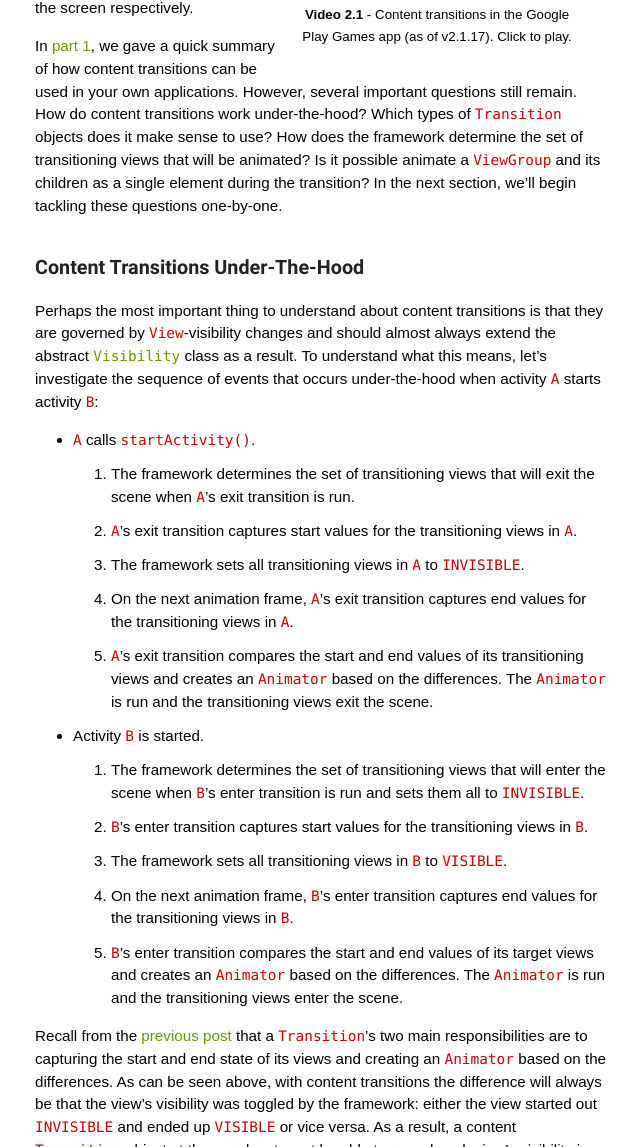
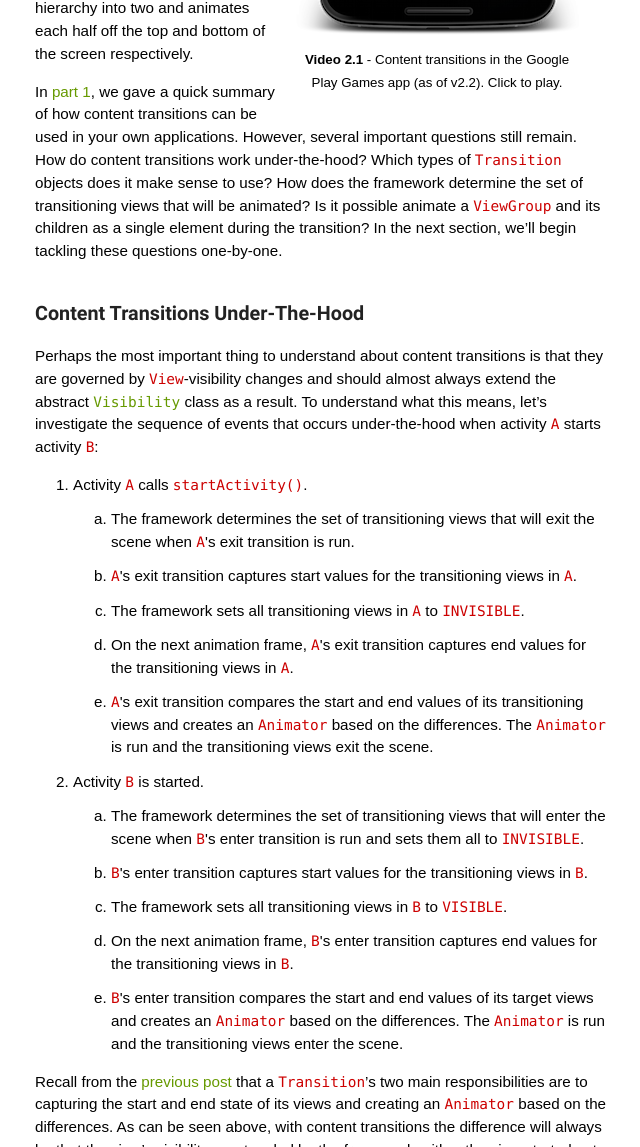
Before and after one commit to alexjlockwood/AndroidDesignPatterns, a Jekyll site: the page built from _posts/2014-12-05-activity-fragment-content-transitions-in-depth-part2.md, in a window 1280 px wide and 1400 px high, scrolled down 1267 px, cut to the strip 253-1400 px from the top of the window. Shown: the whole strip, without its empty margins (249-889 px from the left). Built offline with Jekyll 4.4.1, drawn with Linux system fonts in a browser that asks for light colours; some web fonts are replaced; Markdown is read by kramdown in place of the engine named in the settings; comment, search, counter and statistics services are not loaded; some of the changed text lies outside the part shown.

Commit message:
updated some content transition video stuff

```diff
--- a/_posts/2014-12-05-activity-fragment-content-transitions-in-depth-part2.md
+++ b/_posts/2014-12-05-activity-fragment-content-transitions-in-depth-part2.md
@@ -5,7 +5,7 @@ date: 2014-12-05
 permalink: /2014/12/activity-fragment-content-transitions-in-depth-part2.html
 ---
 
-This post will give an in-depth analysis of _content transitions_ and their role in the Activity Transitions API. This is the second of a series of posts I will be writing on the topic. Make sure you have read [part 1][part1] before you start reading this post!
+This post will give an in-depth analysis of _content transitions_ and their role in the Activity Transitions API. This is the second of a series of posts I will be writing on the topic.
 
 * **Part 1:** [Getting Started with Activity & Fragment Transitions][part1]
 * **Part 2:** [Content Transitions In-Depth][part2]
@@ -37,7 +37,7 @@ In other words, content transitions allow us to perform custom animations on the
   </video>
   </div>
   <div style="font-size:10pt;margin-left:20px;margin-bottom:30px">
-    <p class="img-caption" style="margin-top:3px;margin-bottom:10px;text-align: center;"><strong>Video 2.1</strong> - Content transitions in the Google Play Games app (as of v2.1.17). Click to play.</p>
+    <p class="img-caption" style="margin-top:3px;margin-bottom:10px;text-align: center;"><strong>Video 2.1</strong> - Content transitions in the Google Play Games app (as of v2.2). Click to play.</p>
   </div>
 </div>
 
@@ -49,18 +49,26 @@ In [part 1][part1], we gave a quick summary of how content transitions can be us
 
 Perhaps the most important thing to understand about content transitions is that they are governed by `View`-visibility changes and should almost always extend the abstract [`Visibility`][Visibility] class as a result. To understand what this means, let's investigate the sequence of events that occurs under-the-hood when activity `A` starts activity `B`:
 
-* `A` calls `startActivity()`.
-    1. The framework determines the set of transitioning views that will exit the scene when `A`'s exit transition is run.
-    2. `A`'s exit transition captures start values for the transitioning views in `A`.
-    3. The framework sets all transitioning views in `A` to `INVISIBLE`.
-    4. On the next animation frame, `A`'s exit transition captures end values for the transitioning views in `A`.
-    5. `A`'s exit transition compares the start and end values of its transitioning views and creates an `Animator` based on the differences. The `Animator` is run and the transitioning views exit the scene.
-* Activity `B` is started.
-    1. The framework determines the set of transitioning views that will enter the scene when `B`'s enter transition is run and sets them all to `INVISIBLE`.
-    2. `B`'s enter transition captures start values for the transitioning views in `B`.
-    3. The framework sets all transitioning views in `B` to `VISIBLE`.
-    4. On the next animation frame, `B`'s enter transition captures end values for the transitioning views in `B`.
-    5. `B`'s enter transition compares the start and end values of its target views and creates an `Animator` based on the differences. The `Animator` is run and the transitioning views enter the scene.
+<ol>
+<li>Activity <code>A</code> calls <code>startActivity()</code>.
+<ol style="list-style-type: lower-alpha;">
+<li>The framework determines the set of transitioning views that will exit the scene when <code>A</code>'s exit transition is run.</li>
+<li><code>A</code>'s exit transition captures start values for the transitioning views in <code>A</code>.</li>
+<li>The framework sets all transitioning views in <code>A</code> to <code>INVISIBLE</code>.</li>
+<li>On the next animation frame, <code>A</code>'s exit transition captures end values for the transitioning views in <code>A</code>.</li>
+<li><code>A</code>'s exit transition compares the start and end values of its transitioning views and creates an <code>Animator</code> based on the differences. The <code>Animator</code> is run and the transitioning views exit the scene.</li>
+</ol>
+</li>
+<li>Activity <code>B</code> is started.
+<ol style="list-style-type: lower-alpha;">
+<li>The framework determines the set of transitioning views that will enter the scene when <code>B</code>'s enter transition is run and sets them all to <code>INVISIBLE</code>.</li>
+<li><code>B</code>'s enter transition captures start values for the transitioning views in <code>B</code>.</li>
+<li>The framework sets all transitioning views in <code>B</code> to <code>VISIBLE</code>.</li>
+<li>On the next animation frame, <code>B</code>'s enter transition captures end values for the transitioning views in <code>B</code>.</li>
+<li><code>B</code>'s enter transition compares the start and end values of its target views and creates an <code>Animator</code> based on the differences. The <code>Animator</code> is run and the transitioning views enter the scene.</li>
+</ol>
+</li>
+</ol>
 
 Recall from the [previous post][part1] that a `Transition`'s two main responsibilities are to capturing the start and end state of its views and creating an `Animator` based on the differences. As can be seen above, with content transitions the difference will always be that the view's visibility was toggled by the framework: either the view started out `INVISIBLE` and ended up `VISIBLE` or vice versa. As a result, a content `Transition` object at the very least must be able to record each view's visibility in its start and end states and create an `Animator` that will animate the views as they enter or exit the scene.
 
@@ -100,7 +108,7 @@ As an example, take a look once again at the content transitions in **Video 2.1*
 In this post we learned blah and blah. In the next post we will learn blah. Don't forget to +1 this post if you enjoyed it and leave a comment below blah blah blah.
 
 <hr class="footnote-divider"/>
-<sup id="footnote1">1</sup> Beware of any `ViewGroup`'s in your view hierarchy with non-`null` background drawables and/or non-`null` transition names, as they will be treated as transition groups by default (as stated in the [`isTransitionGroup()`][isTransitionGroup] method's documentation). If any such views exist in your view hierarchy that you would not like to be animated as a single entity, make sure you call the view's `setTransitionGroup(false)` method or else you will likely get some unexpected results. **You have been warned!** <a href="#ref1" title="Jump to footnote 1.">&#8617;</a>
+<sup id="footnote1">1</sup> Beware of any `ViewGroup`'s in your view hierarchy with non-`null` background drawables and/or non-`null` transition names, as they will be treated as transition groups by default (as stated in the [`isTransitionGroup()`][isTransitionGroup] method's documentation). If any such views exist in your view hierarchy that you would not like to be animated as a single entity, make sure you call the view's [`setTransitionGroup(false)`][setTransitionGroup]method or else you will likely get some unexpected results. **You have been warned!** <a href="#ref1" title="Jump to footnote 1.">&#8617;</a>
 
   [Visibility]: https://developer.android.com/reference/android/transition/Visibility.html
   [onAppear]: https://developer.android.com/reference/android/transition/Visibility.html#onAppear(android.view.ViewGroup,%20android.transition.TransitionValues,%20int,%20android.transition.TransitionValues,%20int)
```
Also changed, not shown: other parts of _posts/2014-12-05-activity-fragment-content-transitions-in-depth-part2.md (+4 -3 lines), assets/videos/posts/2014/12/05/games-opt.png, 3 other files.
